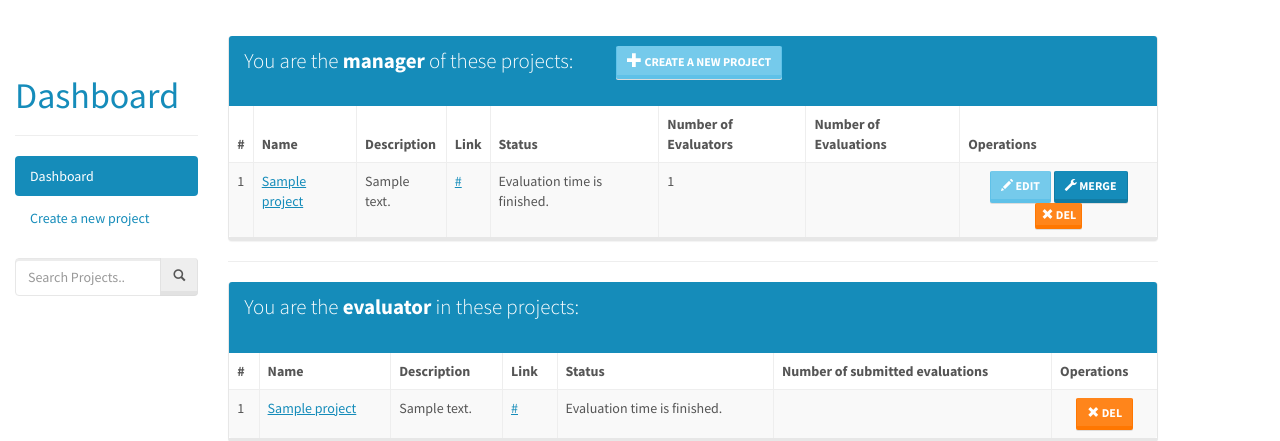
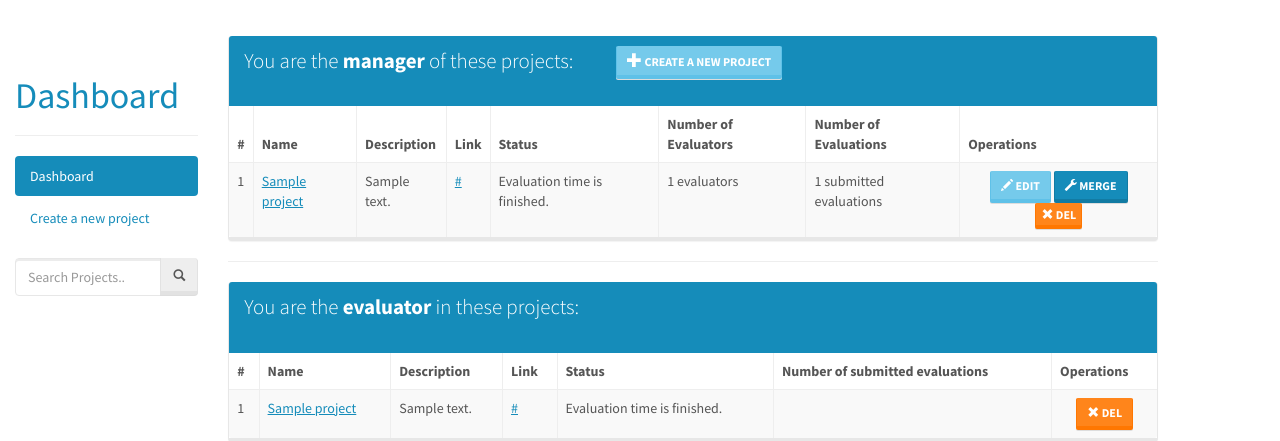
Before and after one commit to boogh/she, a Django app: template SHE34/src/HE3/templates/HE3/dashboard.html in a window 1280 px wide. Shown: the part 54-495 px from the top of the page. Run offline with Django 3.2, Linux system fonts and the light colour scheme; the template is opened without the code that fills it: most values are stand-ins (such as "Sample title", 1, 10 or a date in 2020); some libraries are stand-ins or nearby versions; some web fonts are replaced.

Commit message:
Added number of submitted evaluations in dashboard

```diff
--- a/SHE34/src/HE3/templates/HE3/dashboard.html
+++ b/SHE34/src/HE3/templates/HE3/dashboard.html
@@ -56,8 +56,8 @@
                                     <td>Evaluation time is finished.</td>
                                 {% endif %}
 
-                                <td> {{ project.evaluators.all | length }}</td>
-                                <td></td>
+                                <td> {{ project.evaluators.all | length }} evaluators</td>
+                                <td>{{ project.evaluation_for_project.all | length }} submitted evaluations</td>
                                 <td class="text-center">
                                     <span class="btn-group-sm">
                                     <a class="btn btn-info btn-sm" href=" {% url 'profiles:dashboard:project_update' project.id %}">
```
